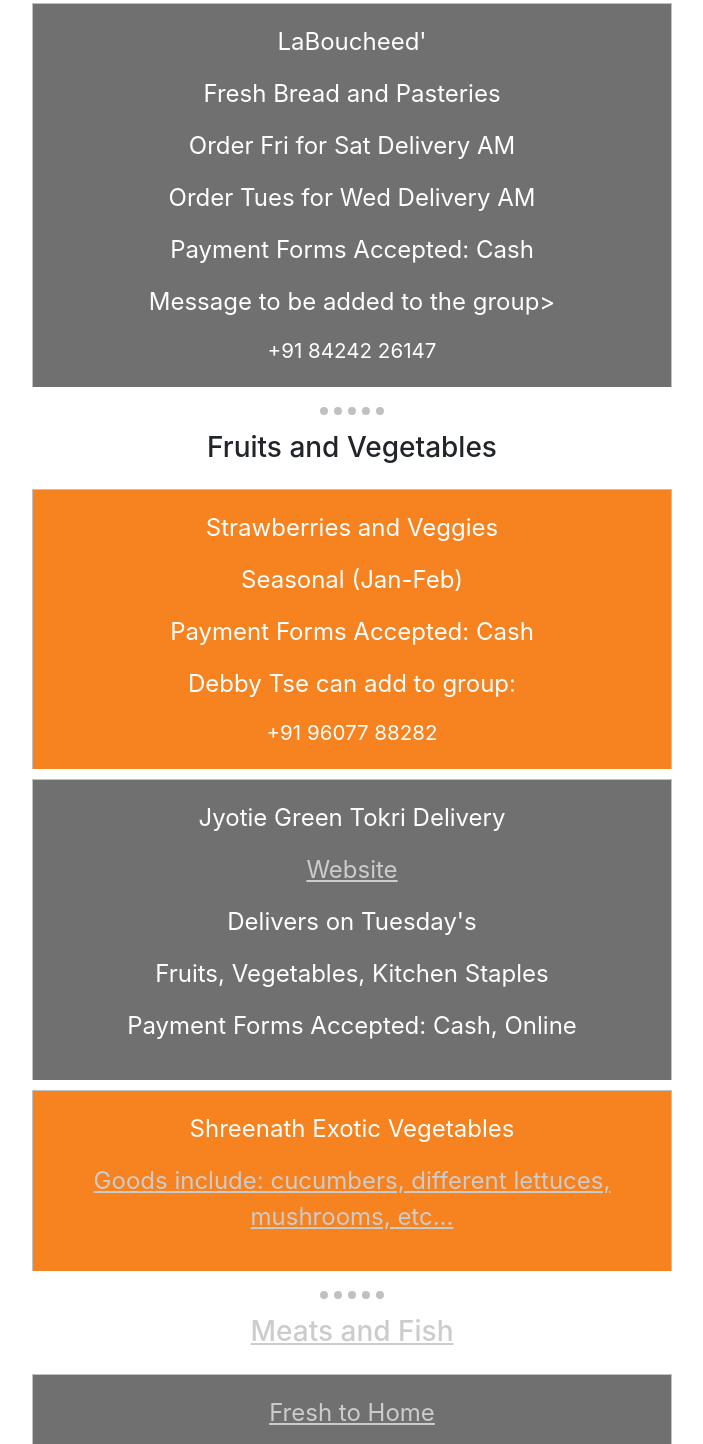
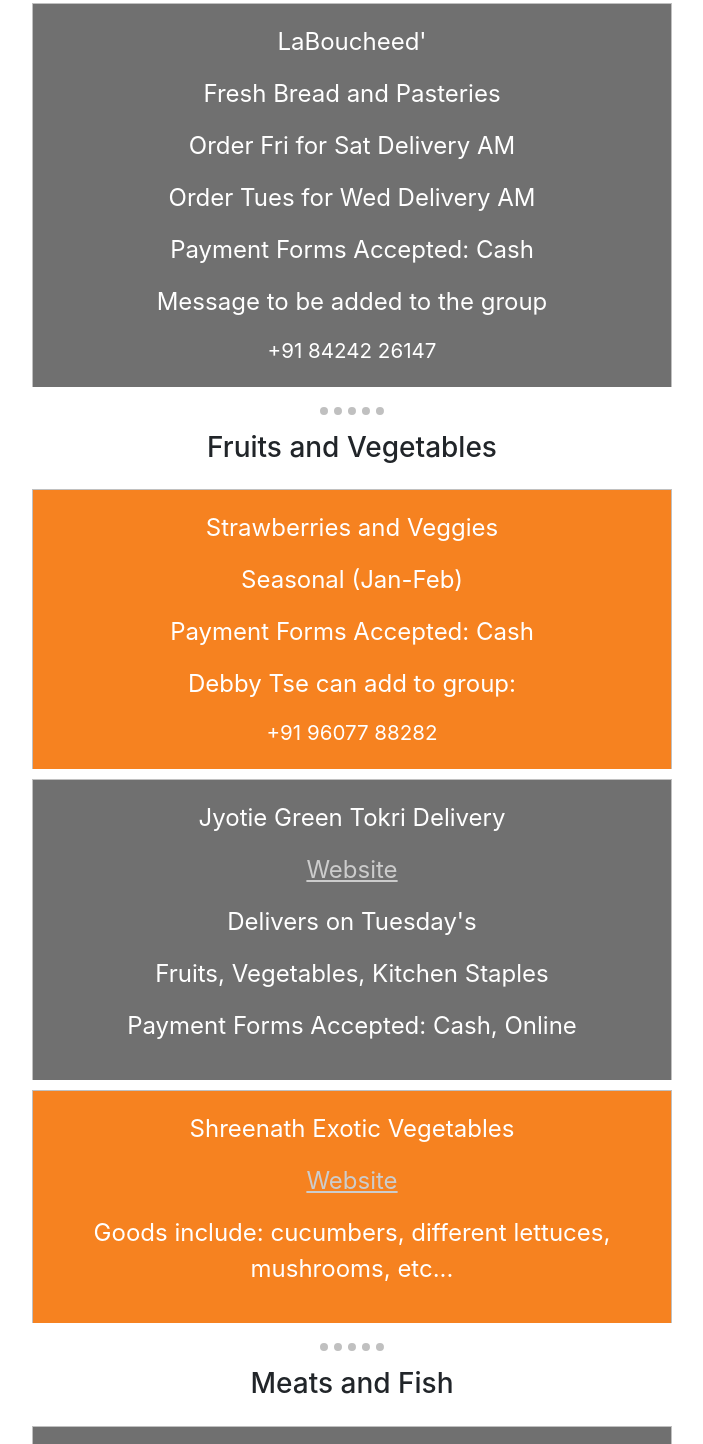
Before and after one commit to sshowalter73/yoopune, a plain HTML site: page deliveryservices.html in a window 1280 px wide. Shown: the part 417-1861 px from the top of the page, without its empty margins (288-991 px from the left). Drawn offline with nearby package versions, Linux system fonts and the light colour scheme.

Commit message:
Update deliveryservices.html

```diff
--- a/deliveryservices.html
+++ b/deliveryservices.html
@@ -42,7 +42,7 @@
         <p>Order Fri for Sat Delivery AM</p>
         <p>Order Tues for Wed Delivery AM</p>
         <p>Payment Forms Accepted: Cash</p>
-        <p>Message to be added to the group></p>
+        <p>Message to be added to the group</p>
         <tel>+91 84242 26147</tel>
       </button>
       <hr>
@@ -63,7 +63,7 @@
       </button>
       <button class="button2">
         <p> Shreenath Exotic Vegetables</p>
-        <a href="https://chat.whatsapp.com/HgVagSmmPwv7jJSx7da7Oe"><p>
+        <a href="https://chat.whatsapp.com/HgVagSmmPwv7jJSx7da7Oe"><p>Website</p></a>
           <p> Goods include: cucumbers, different lettuces, mushrooms, etc...</p>
       </button>
       <hr>
@@ -130,6 +130,7 @@
       <p> Sample Products: Sugars (caster, powder, icing), Baking Powder, Yeast
       <p>Flours and Masalas<p>
       <button class="button2">
+        <p>Flours and Masalas</p>
       <a href = "https://chat.whatsapp.com/FjcwILltuXcJppWLZ19u2U"><p> Follow this link to join WhatsApp group.</p> </a>
       <p>Sample Products:Fresh ground Wheat (atta), White all purpose (maida), Corn Flour (makka)</p>
         </button>
```
